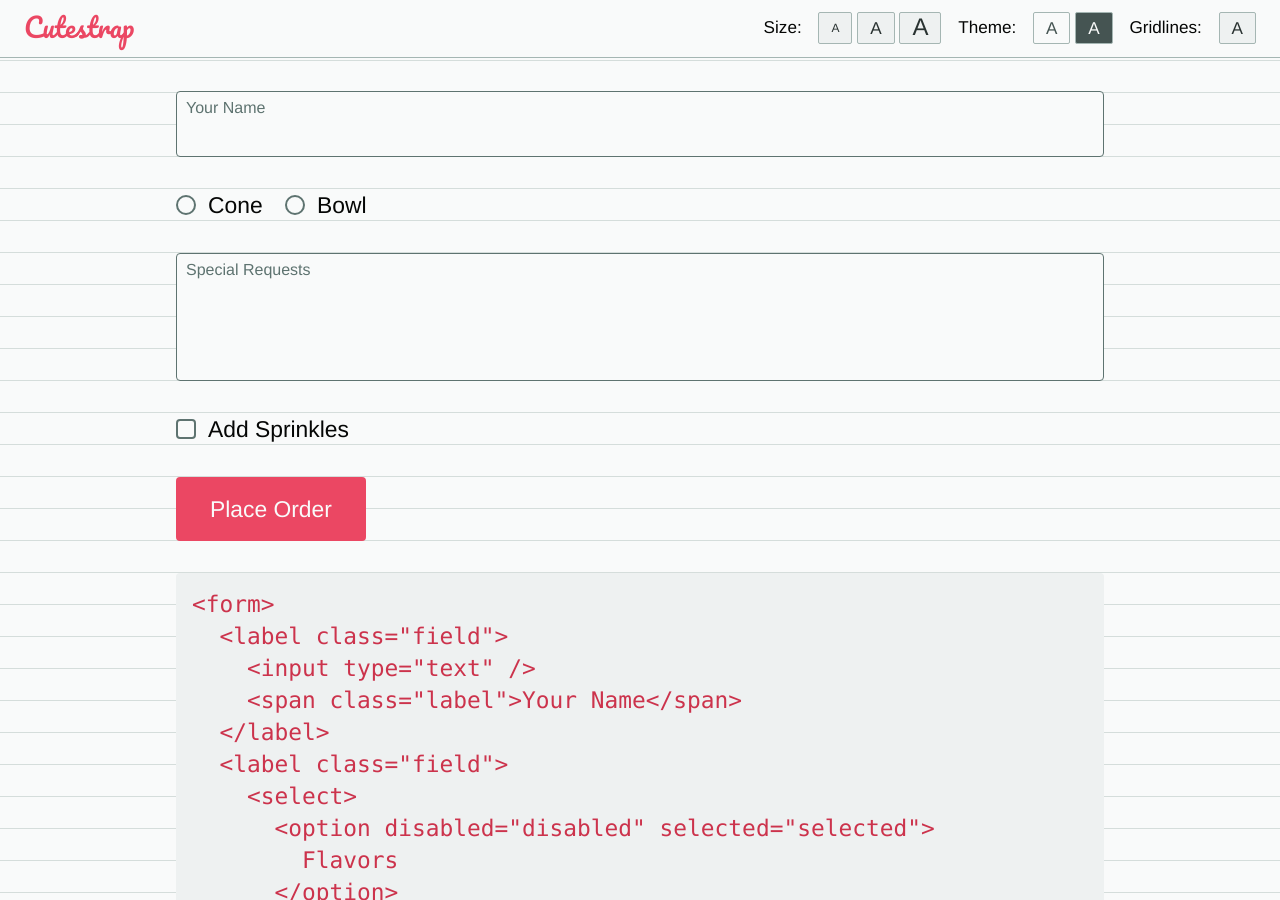
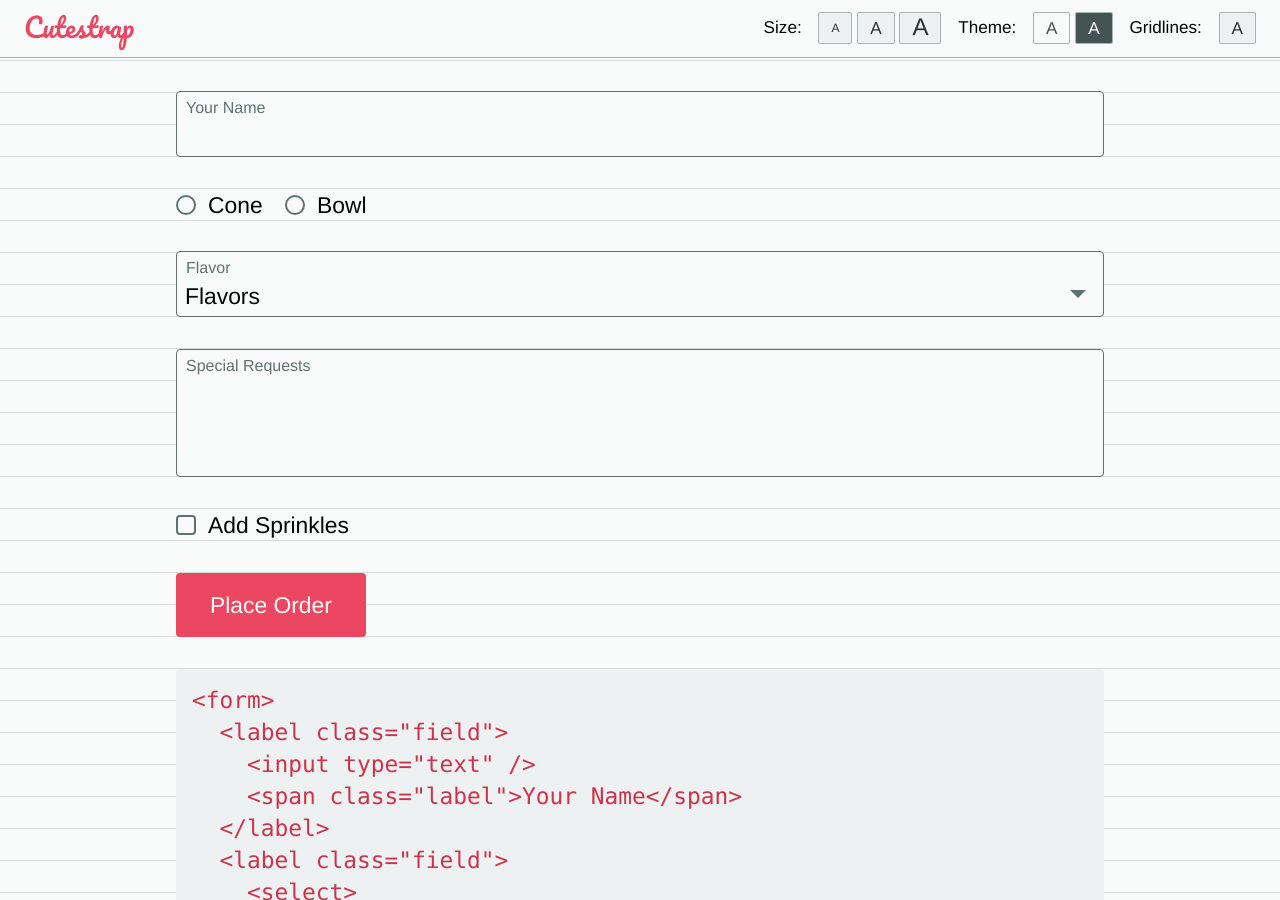
Before and after one commit to tylerchilds/cutestrap, a Jekyll site: the page built from beta.html, in a window 1280 px wide and 900 px high, scrolled down 1923 px. Built offline with Jekyll 4.4.1, drawn with Linux system fonts in a browser that asks for light colours.

Commit message:
add select to home

```diff
--- a/beta.html
+++ b/beta.html
@@ -99,6 +99,16 @@ weight: 0
     <label class="field -inline">
       <input type="radio" name="example" />
       <span class="label">Bowl</span>
+    </label>
+    <label class="field">
+      <select>
+        <option disabled="disabled" selected="selected">
+          Flavors
+        </option>
+        <option>Chocolate</option>
+        <option>Vanilla</option>
+      </select>
+      <span class="label" for="select">Flavor</span>
     </label>
     <label class="field">
       <textarea></textarea>
```
